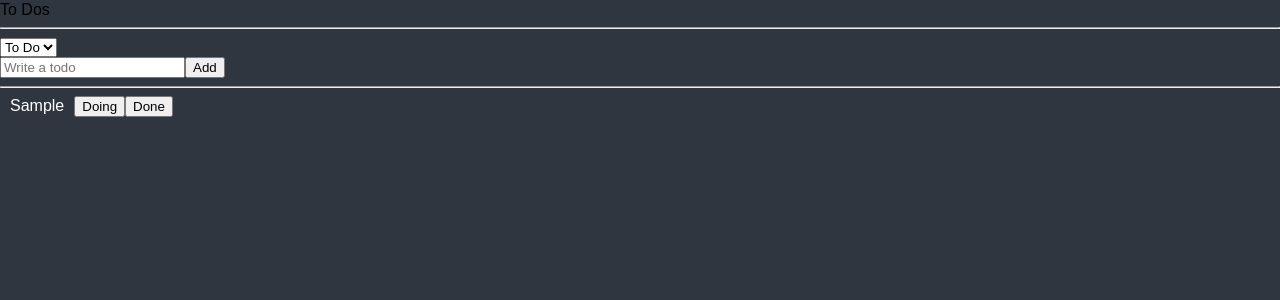
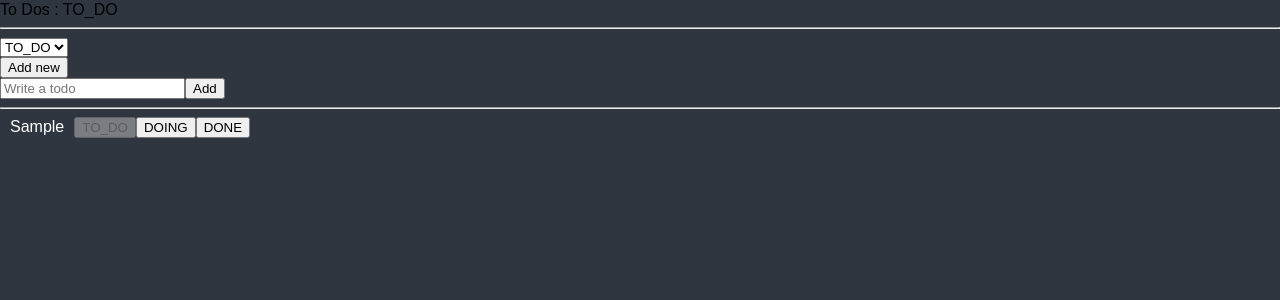
Before and after one commit to seungwooj/react-todo-app, a React (Create React App) app: page / in a window 1280 px wide. Both pictures are taken after typing "Sample" into the empty fields and a click on the button "Add". Shown: the top 300 px of the page. Built offline with nearby package versions, Linux system fonts and the light colour scheme.

Commit message:
code-challenge : customize button

```diff
--- a/src/atoms.tsx
+++ b/src/atoms.tsx
@@ -1,17 +1,18 @@
 import { atom, selector } from "recoil";
 
-export type categories = "TO_DO" | "DOING" | "DONE";
+export let defaultCategories: string[] = ["TO_DO", "DOING", "DONE"];
 
 //enumerables
-export enum Categories {
-    "TO_DO" = "TO_DO",
-    "DOING" = "DOING",
-    "DONE" = "DONE",
-}
+// export enum Categories {
+//     "TO_DO" = "TO_DO",
+//     "DOING" = "DOING",
+//     "DONE" = "DONE",
+//     "CUSTOMIZE" = "CUSTOMIZE",
+// }
 export interface IToDo {
     id: number;
     text: string;
-    category: Categories;
+    category: string;
 }
 
 export const toDoState = atom<IToDo[]>({
@@ -19,9 +20,14 @@ export const toDoState = atom<IToDo[]>({
     default: [],
 });
 
-export const categoryState = atom<Categories>({
+export const categoryState = atom<string>({
     key: "category",
-    default: Categories.TO_DO,
+    default: defaultCategories[0],
+});
+
+export const categoriesState = atom<string[]>({
+    key: "categories",
+    default: defaultCategories,
 });
 
 export const toDoSelector = selector({
--- a/src/components/ToDo.tsx
+++ b/src/components/ToDo.tsx
@@ -1,7 +1,8 @@
-import { useSetRecoilState } from "recoil";
-import { Categories, IToDo, toDoState } from "../atoms";
+import { useRecoilValue, useSetRecoilState } from "recoil";
+import { IToDo, categoriesState, toDoState } from "../atoms";
 
 function ToDo({ id, text, category }: IToDo) {
+    const categories = useRecoilValue(categoriesState);
     const setToDos = useSetRecoilState(toDoState);
     const onClick = (newCategory: IToDo["category"]) => {
         setToDos((oldToDos) => {
@@ -14,25 +15,20 @@ function ToDo({ id, text, category }: IToDo) {
                 ...oldToDos.slice(targetIndex + 1),
             ];
             return newToDos;
-            // return oldToDos.map((oldToDo) =>
-            //     oldToDo.id === id
-            //         ? { ...oldToDo, category: newCategory }
-            //         : oldToDo
-            // );
         });
     };
     return (
         <li>
             <span style={{ color: "white", padding: 10 }}>{text}</span>
-            {category !== Categories.TO_DO && (
-                <button onClick={() => onClick(Categories.TO_DO)}>To Do</button>
-            )}
-            {category !== Categories.DOING && (
-                <button onClick={() => onClick(Categories.DOING)}>Doing</button>
-            )}
-            {category !== Categories.DONE && (
-                <button onClick={() => onClick(Categories.DONE)}>Done</button>
-            )}
+            {categories.map((availCategory) => (
+                <button
+                    disabled={availCategory === category}
+                    key={availCategory}
+                    onClick={() => onClick(availCategory)}
+                >
+                    {availCategory}
+                </button>
+            ))}
         </li>
     );
 }
--- a/src/components/ToDoList.tsx
+++ b/src/components/ToDoList.tsx
@@ -1,27 +1,39 @@
 import { useRecoilState, useRecoilValue } from "recoil";
 import CreateToDo from "./CreateToDo";
-import { Categories, categories, categoryState, toDoSelector } from "../atoms";
+import { categoriesState, categoryState, toDoSelector } from "../atoms";
 import ToDo from "./ToDo";
 
 function ToDoList() {
     // const toDos = useRecoilValue(toDoState);
     const toDos = useRecoilValue(toDoSelector);
     const [category, setCategory] = useRecoilState(categoryState);
+    const [categories, setCategories] = useRecoilState(categoriesState);
     const onInput = (event: React.FormEvent<HTMLSelectElement>) => {
-        setCategory(event.currentTarget.value as Categories);
+        setCategory(event.currentTarget.value as string);
+    };
+    const addCategory = () => {
+        const newCategory = prompt("What is the name of the category?");
+        if (newCategory) {
+            setCategories([...categories, newCategory]);
+            setCategory(newCategory);
+        }
     };
 
     return (
         <div>
-            <h1>To Dos</h1>
+            <h1>To Dos : {category}</h1>
             <hr />
             <form>
                 <select value={category} onInput={onInput}>
-                    <option value={Categories.TO_DO}>To Do</option>
-                    <option value={Categories.DOING}>Doing</option>
-                    <option value={Categories.DONE}>Done</option>
+                    {categories.map((availCategory) => (
+                        <option value={availCategory}>{availCategory}</option>
+                    ))}
+
+                    {/* <option value={Categories.DOING}>Doing</option>
+                    <option value={Categories.DONE}>Done</option> */}
                 </select>
             </form>
+            <button onClick={addCategory}>Add new</button>
             <CreateToDo />
             <hr />
             <ul>
```
